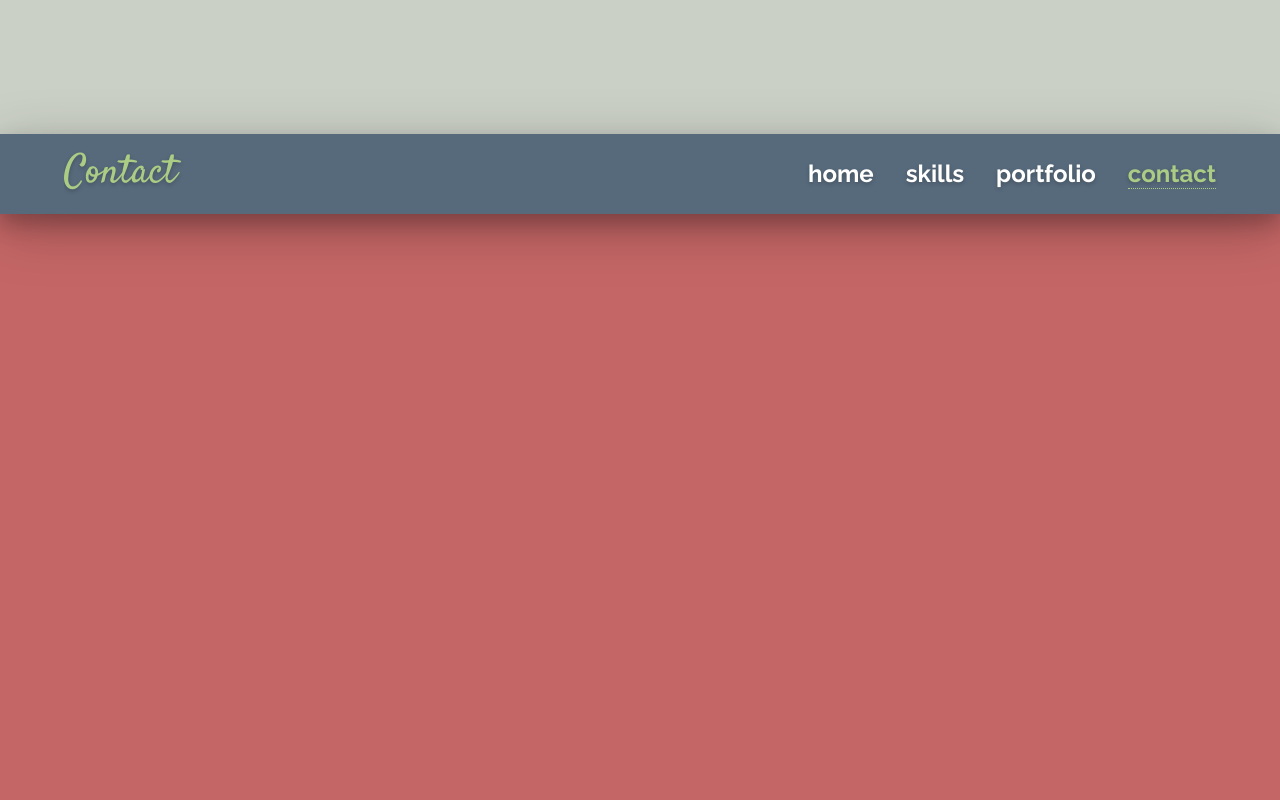
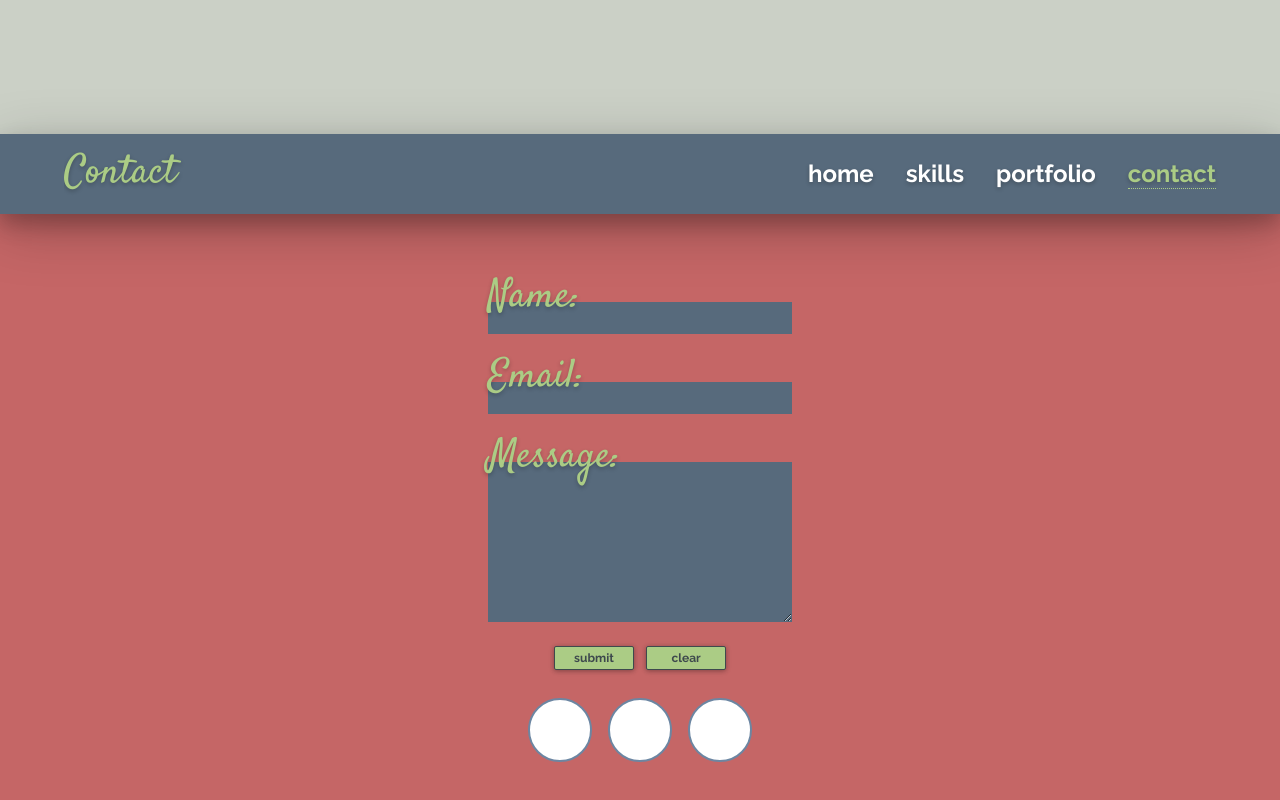
Before and after one commit to xiavn/portfolio, a website: page index.html in a window 1280 px wide. Shown: the part 2333-3133 px from the top of the page. Drawn offline with nearby package versions, Linux system fonts and the light colour scheme; files that its build step writes are made by us from their sources.

Commit message:
Create contact form and style

```diff
--- a/css/main.scss
+++ b/css/main.scss
@@ -119,6 +119,10 @@ section {
 	flex: 1;
 	min-height: 100vh;
 	padding: 0 0 grid(5);
+
+	&:last-child {
+		padding: 0;
+	}
 }
 
 .home {
@@ -318,3 +322,61 @@ ul {
 	left: 0;
 	top: 0;
 }
+
+form {
+	margin: 0 auto;
+	label {
+		display: block;
+		margin-top: grid(2);
+		margin-bottom: -24px;
+		font: 2.5rem Satisfy, cursive;
+		line-height: 3.5rem;
+		color: $col2;
+		z-index: 2;
+		position: relative;
+	}
+
+	.text {
+		position: relative;
+		z-index: 1;
+		background-color: $nav;
+		border: none;
+		width: grid(38);
+	}
+
+	input.text {
+		height: grid(4);
+	}
+
+	textarea.text {
+		height: grid(20);
+		display: block;
+		margin-bottom: grid(2.5);
+	}
+
+	.button {
+		display: inline;
+	}
+
+	.buttons {
+		margin: 0 auto;
+		text-align: center;
+	}
+}
+
+.social-bar {
+	flex-basis: 100%;
+	display: flex;
+	justify-content: center;
+	list-style: none;
+	align-self: flex-end;
+}
+
+.social-btn {
+	width: grid(8);
+	height: grid(8);
+	background-color: $white;
+	border: 2px solid $col3;
+	border-radius: 50%;
+	margin: grid(1);
+}
--- a/index.html
+++ b/index.html
@@ -414,6 +414,23 @@
 				</ul>
 			</nav>
 			<article class="row">
+				<form>
+					<label>Name:</label>
+					<input type="text" name="name" class="text">
+					<label>Email:</label>
+					<input type="email" name="email" class="text">
+					<label>Message:</label>
+					<textarea name="message" class="text"></textarea>
+					<div class="buttons">
+						<input type="submit" name="submit" id="submit" value="submit" class="button">
+						<input type="reset" name="clear" id="clear" value="clear" class="button">
+					</div>
+				</form>
+				<ul class="social-bar">
+					<li><div class="social-btn"></div></li>
+					<li><div class="social-btn"></div></li>
+					<li><div class="social-btn"></div></li>
+				</ul>
 			</article>
 		</section>
 	</main>
```
Also changed, not shown: build/css/main.css, build/index.html.
